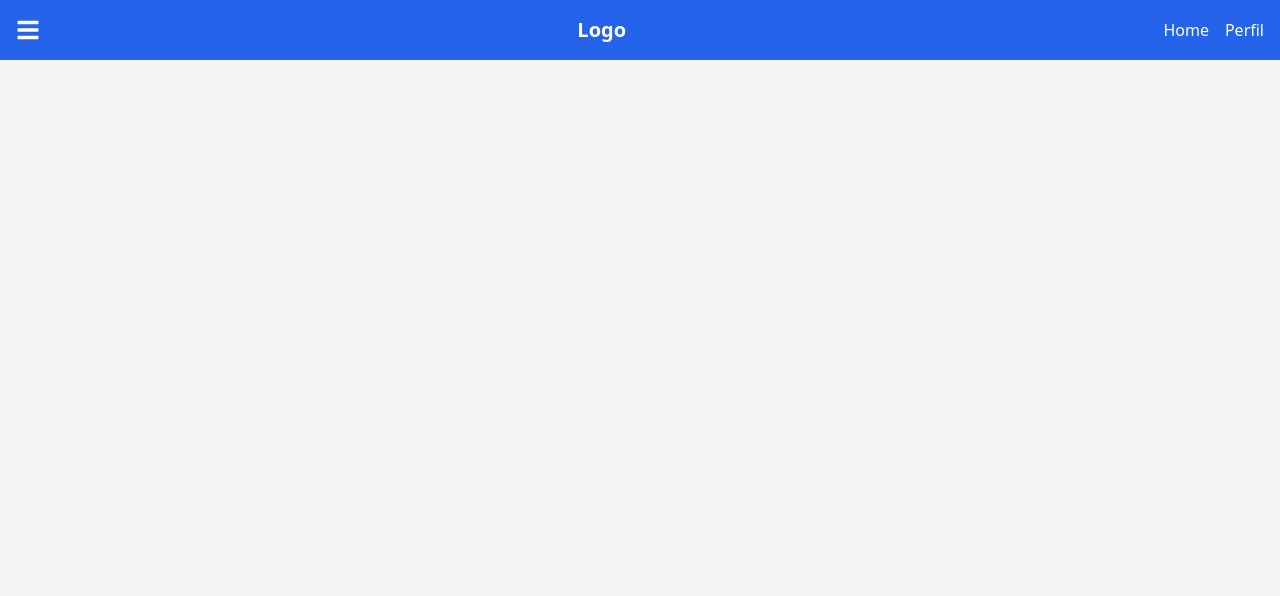
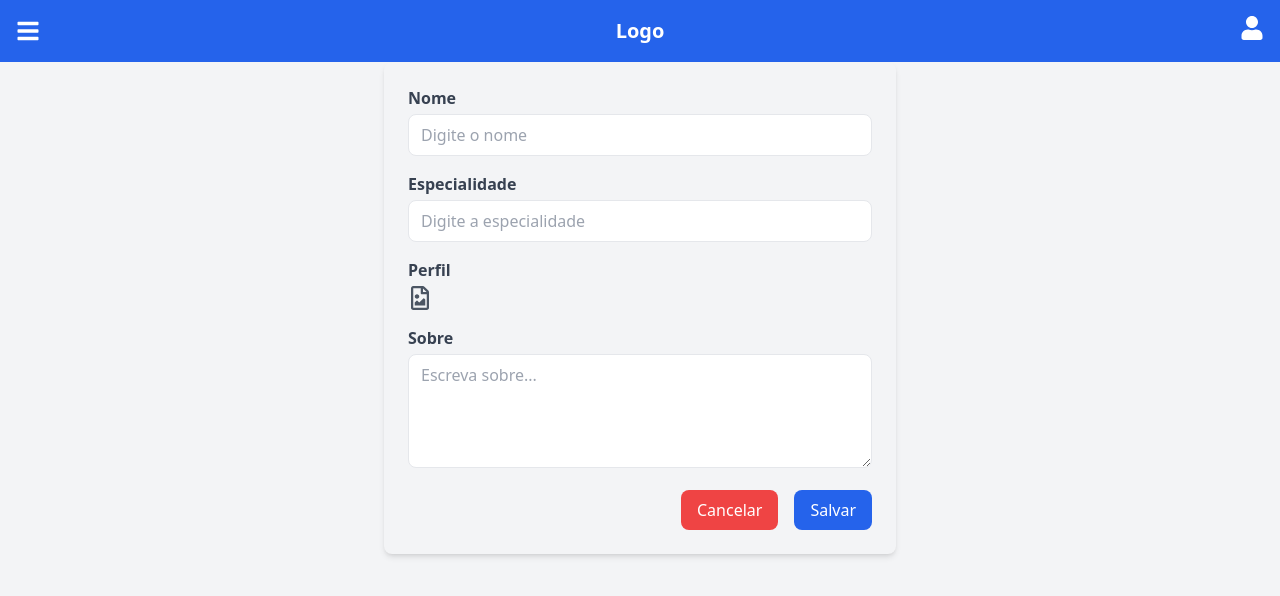
Before and after one commit to matheuslkj/projeto-tcc-AM, a React (Vite) app in the folder frontend/: page /profile in a window 1280 px wide. Shown: the top 596 px of the page. Built offline with nearby package versions, Linux system fonts and the light colour scheme.

Commit message:
adicionando o icone de perfil, dropdown de editar perfil e sair, e fazendo o formulario de perfil. Tambem removi o botao de home e movi a funcionalidade dele para a LOGO

```diff
--- a/frontend/src/App.jsx
+++ b/frontend/src/App.jsx
@@ -3,6 +3,7 @@ import { Route, Routes, useLocation } from 'react-router-dom';
 import Navbar from './components/Navbar';
 import Home from './components/Home';
 import Login from './components/Login';
+import Profile from './components/Profile'
 import RegistrarPaciente from './pages/RegistroPaciente';
 
 const App = () => {
@@ -14,6 +15,7 @@ const App = () => {
       {location.pathname !== '/login' && <Navbar />}
       <Routes>
         <Route path="/login" element={<Login />} />
+        <Route path="/profile" element={<Profile />} />
         <Route path="/" element={<Home />} />
         <Route path="/register_patient" element={<RegistrarPaciente />} />
       </Routes>
--- a/frontend/src/components/Navbar.jsx
+++ b/frontend/src/components/Navbar.jsx
@@ -1,12 +1,23 @@
 import React, { useState } from 'react';
-import { Link } from 'react-router-dom';
-import { FaBars, FaTimes } from 'react-icons/fa'; // Ícones para o hamburguer e o X
+import { Link, useNavigate } from 'react-router-dom';
+import { FaBars, FaTimes, FaUser } from 'react-icons/fa'; // Ícone de usuário
 
 const Navbar = () => {
   const [sidebarOpen, setSidebarOpen] = useState(false);
+  const [dropdownOpen, setDropdownOpen] = useState(false); // Estado para controlar o dropdown
+  const navigate = useNavigate(); // Para redirecionar ao sair
 
   const toggleSidebar = () => {
     setSidebarOpen(!sidebarOpen);
+  };
+
+  const toggleDropdown = () => {
+    setDropdownOpen(!dropdownOpen); // Alterna a visibilidade do dropdown
+  };
+
+  const handleLogout = () => {
+    // Redireciona para a tela de login
+    navigate('/login');
   };
 
   return (
@@ -17,11 +28,36 @@ const Navbar = () => {
         <button onClick={toggleSidebar} className="text-white text-2xl focus:outline-none">
           <FaBars />
         </button>
-        <div className="text-xl font-bold">Logo</div>
+        <div className="text-xl font-bold"><Link to={"/"}>Logo</Link></div>
         {/* Opções normais */}
-        <div className="space-x-4 hidden md:flex">
-          <Link to="/" className="text-white hover:text-blue-300">Home</Link>
-          <div className="text-white hover:text-blue-300 cursor-pointer">Perfil</div>
+        <div className="space-x-4 hidden md:flex items-center">
+          {/* Ícone de perfil com dropdown */}
+          <div className="relative">
+            <button
+              onClick={toggleDropdown}
+              className="focus:outline-none text-white hover:text-blue-300"
+            >
+              <FaUser className="text-2xl" /> {/* Ícone de perfil */}
+            </button>
+
+            {dropdownOpen && (
+              <div className="absolute right-0 mt-2 w-48 bg-white rounded-lg shadow-lg py-2 z-50">
+                <Link
+                  to="/profile"
+                  className="block px-4 py-2 text-gray-800 hover:bg-gray-200"
+                  onClick={() => setDropdownOpen(false)}
+                >
+                  Editar Perfil
+                </Link>
+                <button
+                  onClick={handleLogout} // Ao clicar, redireciona para o login
+                  className="block px-4 py-2 text-gray-800 hover:bg-gray-200 w-full text-left"
+                >
+                  Sair
+                </button>
+              </div>
+            )}
+          </div>
         </div>
       </nav>
 
@@ -45,7 +81,7 @@ const Navbar = () => {
             </Link>
           </li>
           <li>
-            <Link to="/home" className="text-lg hover:underline" onClick={toggleSidebar}>
+            <Link to="/" className="text-lg hover:underline" onClick={toggleSidebar}>
               Início
             </Link>
           </li>
--- /dev/null
+++ b/frontend/src/components/Profile.jsx
@@ -0,0 +1,119 @@
+import React, { useState } from 'react';
+import { useNavigate } from 'react-router-dom';
+import { FaRegFileImage } from 'react-icons/fa';
+
+const Profile = () => {
+  const [name, setName] = useState('');
+  const [specialty, setSpecialty] = useState('');
+  const [profilePic, setProfilePic] = useState(null);
+  const [about, setAbout] = useState('');
+
+  const handleProfilePicChange = (e) => {
+    setProfilePic(e.target.files[0]);
+  };
+
+  const navigate = useNavigate();
+
+  const handleSubmit = (e) => {
+    e.preventDefault();
+    // Lógica para salvar o perfil
+    alert('Perfil salvo com sucesso!');
+  };
+
+  const handleCancel = () => {
+    // Lógica para cancelar as alterações
+    setName('');
+    setSpecialty('');
+    setProfilePic(null);
+    setAbout('');
+
+    navigate('/');
+  };
+
+  return (
+    <div className="p-6 max-w-lg mx-auto bg-gray-100 rounded-lg shadow-md">
+      <form onSubmit={handleSubmit}>
+        <div className="mb-4">
+          <label className="block text-gray-700 font-bold mb-1" htmlFor="name">
+            Nome
+          </label>
+          <input
+            type="text"
+            id="name"
+            value={name}
+            onChange={(e) => setName(e.target.value)}
+            className="w-full px-3 py-2 border rounded-lg focus:outline-none focus:ring-2 focus:ring-blue-500"
+            placeholder="Digite o nome"
+          />
+        </div>
+
+        <div className="mb-4">
+          <label className="block text-gray-700 font-bold mb-1" htmlFor="specialty">
+            Especialidade
+          </label>
+          <input
+            type="text"
+            id="specialty"
+            value={specialty}
+            onChange={(e) => setSpecialty(e.target.value)}
+            className="w-full px-3 py-2 border rounded-lg focus:outline-none focus:ring-2 focus:ring-blue-500"
+            placeholder="Digite a especialidade"
+          />
+        </div>
+
+        <div className="mb-4">
+          <label className="block text-gray-700 font-bold mb-1" htmlFor="profilePic">
+            Perfil
+          </label>
+          <div className="flex items-center">
+            <input
+              type="file"
+              id="profilePic"
+              onChange={handleProfilePicChange}
+              className="hidden"
+            />
+            <label htmlFor="profilePic" className="cursor-pointer">
+              <FaRegFileImage className="text-2xl text-gray-600 hover:text-blue-500" />
+
+            </label>
+            {profilePic && (
+              <span className="ml-2 text-gray-700">{profilePic.name}</span>
+            )}
+          </div>
+        </div>
+
+        <div className="mb-4">
+          <label className="block text-gray-700 font-bold mb-1" htmlFor="about">
+            Sobre
+          </label>
+          <textarea
+            id="about"
+            value={about}
+            onChange={(e) => setAbout(e.target.value)}
+            className="w-full px-3 py-2 border rounded-lg focus:outline-none focus:ring-2 focus:ring-blue-500"
+            placeholder="Escreva sobre..."
+            rows="4"
+          />
+        </div>
+
+        <div className="flex justify-end space-x-4">
+          <button
+            type="button"
+            onClick={handleCancel}
+            className="bg-red-500 text-white py-2 px-4 rounded-lg hover:bg-red-600"
+          >
+            Cancelar
+          </button>
+          <button
+            type="submit"
+            className="bg-blue-600 text-white py-2 px-4 rounded-lg hover:bg-blue-700"
+          >
+            Salvar
+          </button>
+        </div>
+      </form>
+    </div>
+  );
+};
+
+export default Profile;
```
